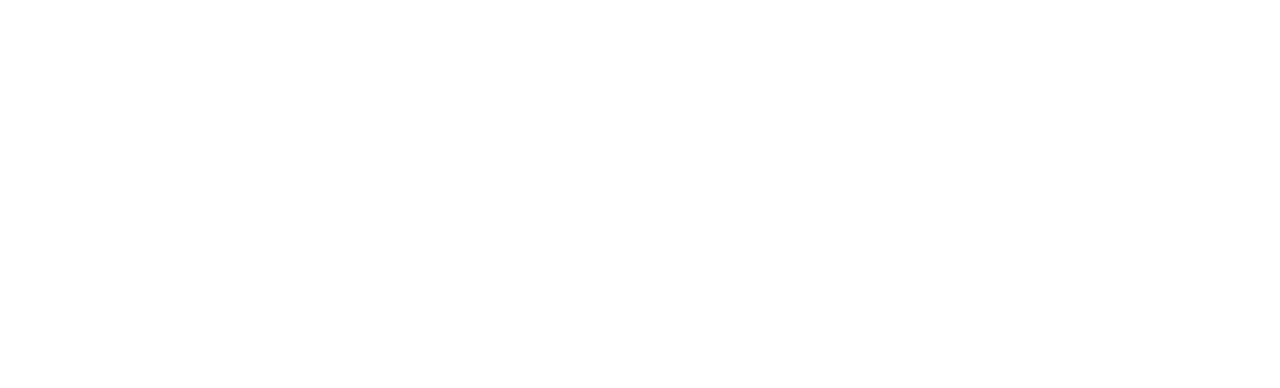
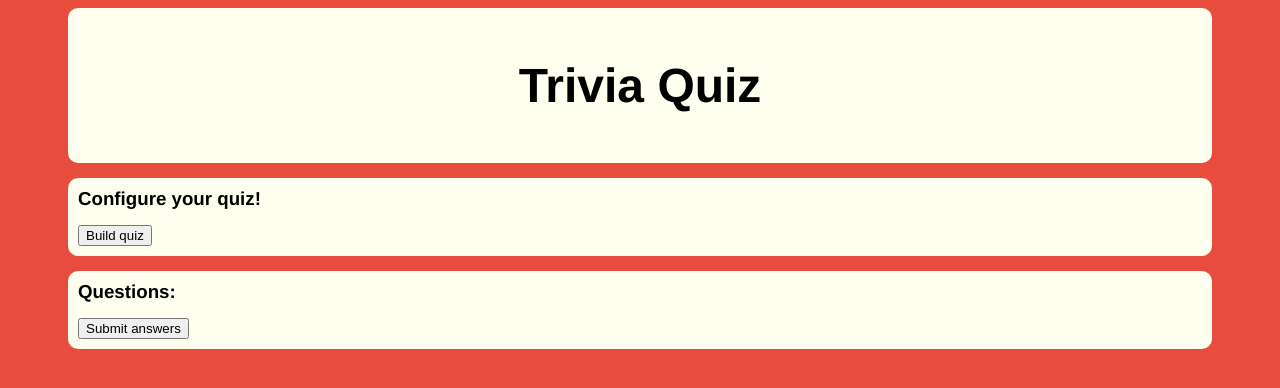
Before and after one commit to rmfirth/260Project2, a plain HTML site: page index.html in a window 1280 px wide. Drawn offline with Linux system fonts and the light colour scheme.

Commit message:
Added CSS stuff

```diff
--- a/css/main.css
+++ b/css/main.css
@@ -0,0 +1,29 @@
+body {
+    background-color: #e74c3c;
+}
+
+section {
+    margin-left: 60px;
+    margin-right: 60px;
+    margin-bottom: 15px;
+    background-color: #FFFFF0;
+    border-radius: 10px;
+    padding: 10px;
+}
+
+section.title-holder {
+    padding: 20px;
+    text-align: center;
+}
+
+section .section-title {
+    font-family: "Helvetica";
+    margin-top: 0px;
+    margin-bottom: 15px;
+}
+
+section .section-title.main-title {
+    margin-bottom: 30px;
+    margin-top: 30px;
+    font-size: 48px;
+}
--- a/index.html
+++ b/index.html
@@ -1,10 +1,28 @@
 <!DOCTYPE html>
 <html lang="en">
+
 <head>
     <meta charset="UTF-8">
     <title>Trivia Game</title>
+
+    <link rel="stylesheet" type="text/css" href="css/main.css">
 </head>
+
 <body>
+
+    <section class="title-holder">
+        <h1 class="section-title main-title">Trivia Quiz</h1>
+    </section>
+
+    <section>
+        <h3 class="section-title">Configure your quiz!</h3>
+        <button>Build quiz</button>
+    </section>
+
+    <section>
+        <h3 class="section-title">Questions:</h3>
+        <button>Submit answers</button>
+    </section>
 
 </body>
 </html>
```
